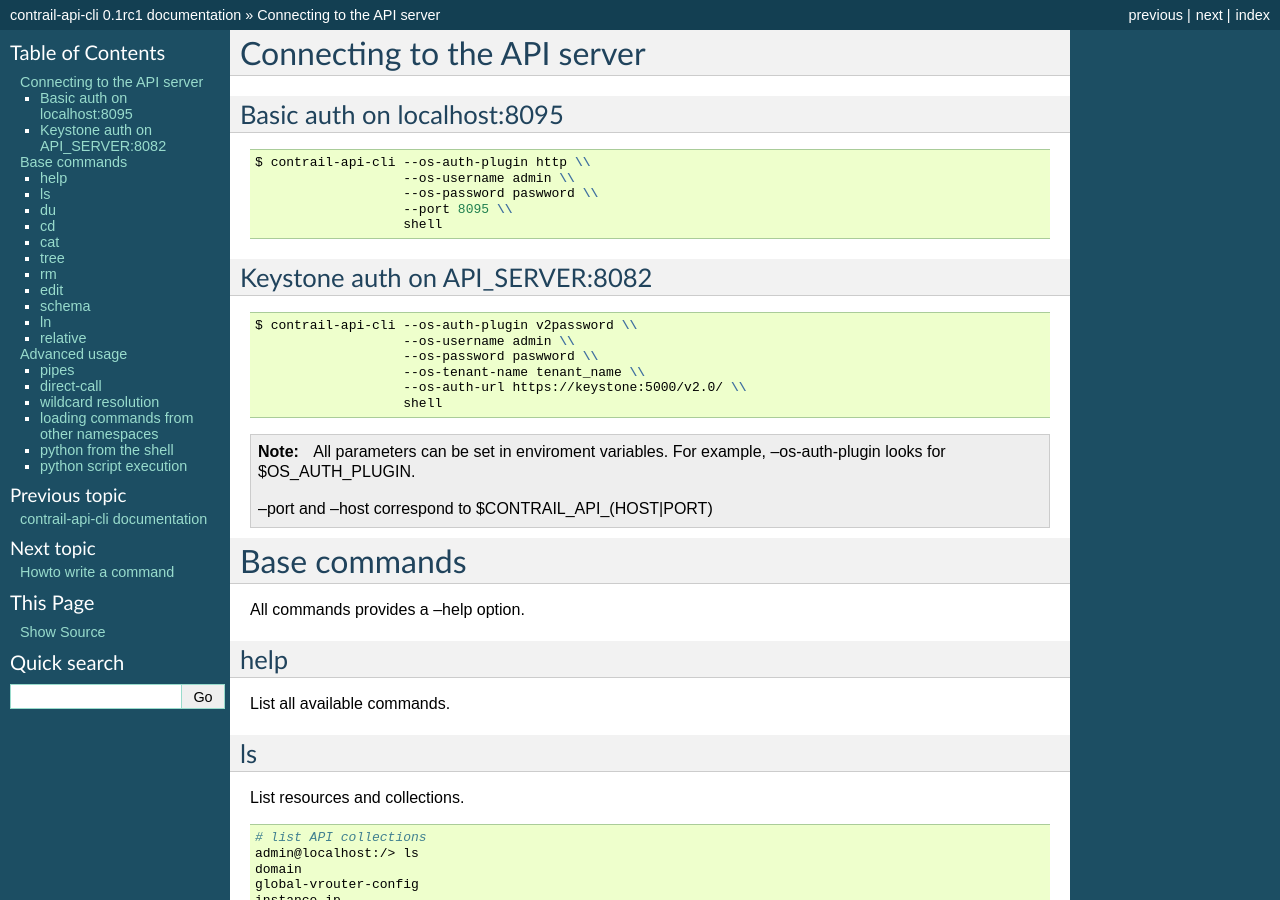
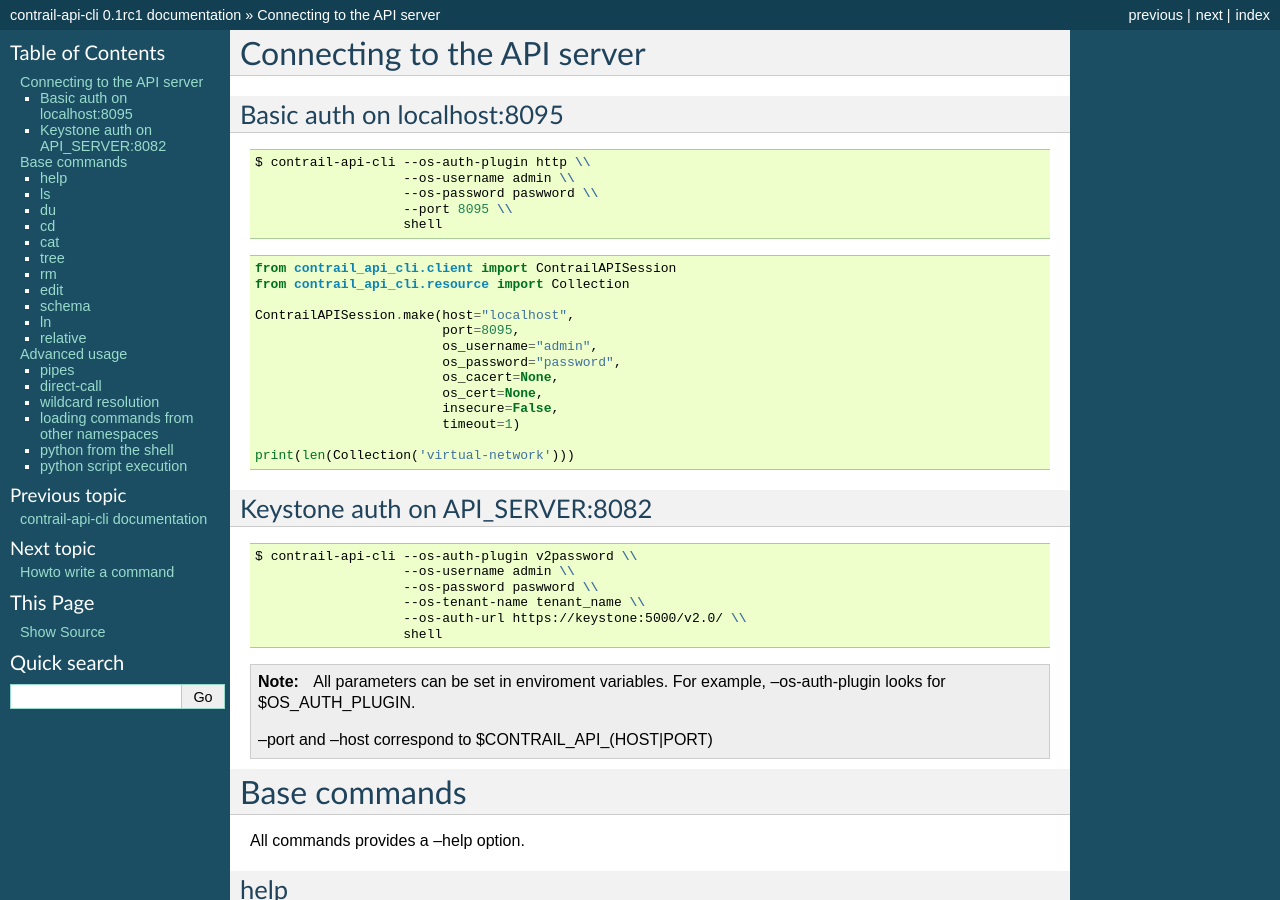
Before and after one commit to eonpatapon/contrail-api-cli, a Sphinx documentation site: the page built from doc/usage.rst, in a window 1280 px wide and 900 px high. Built offline with Sphinx 7.4.7, drawn with Linux system fonts in a browser that asks for light colours.

Commit message:
Add doc on ContrailAPISession.make

```diff
--- a/doc/usage.rst
+++ b/doc/usage.rst
@@ -11,6 +11,23 @@ Basic auth on localhost:8095
                       --os-password paswword \\
                       --port 8095 \\
                       shell
+
+.. code-block:: python
+
+    from contrail_api_cli.client import ContrailAPISession
+    from contrail_api_cli.resource import Collection
+
+    ContrailAPISession.make(host="localhost",
+                            port=8095,
+                            os_username="admin",
+                            os_password="password",
+                            os_cacert=None,
+                            os_cert=None,
+                            insecure=False,
+                            timeout=1)
+
+    print(len(Collection('virtual-network')))
+
 
 Keystone auth on API_SERVER:8082
 --------------------------------
```
Also changed, not shown: 2 other files.
